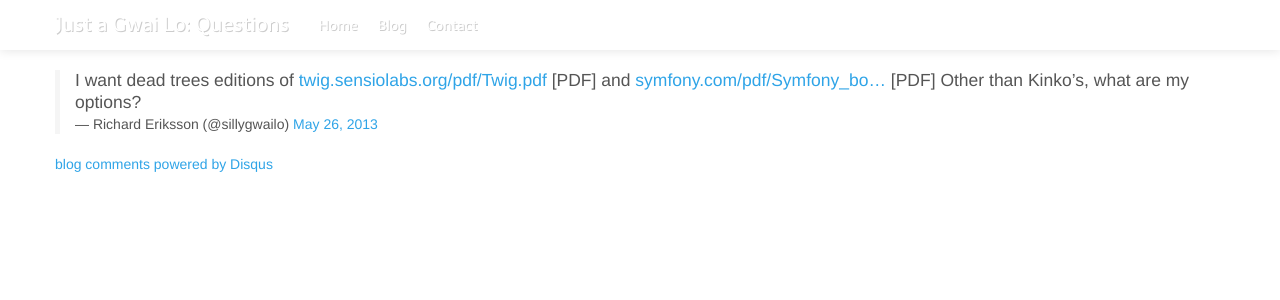
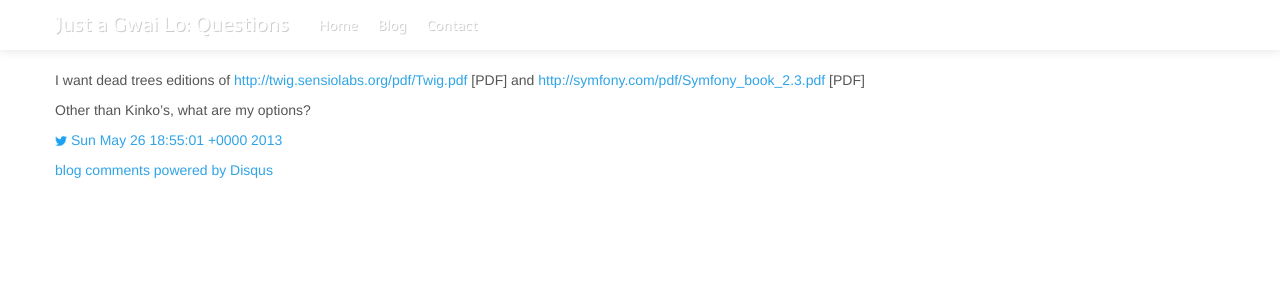
Before and after one commit to sillygwailo/questions.justagwailo.com, a Jekyll site: the page built from _posts/2013-05-26-print-dead-trees-pdfs-not-kinkos.md, in a window 1280 px wide. Shown: the top 300 px of the page. Built offline with Jekyll 4.4.1, drawn with Linux system fonts in a browser that asks for light colours; nearby versions of some CDN libraries; comment, search, counter and statistics services are not loaded.

Commit message:
Convert 5 more questions to straight Markdown.

```diff
--- a/_posts/2013-05-26-print-dead-trees-pdfs-not-kinkos.md
+++ b/_posts/2013-05-26-print-dead-trees-pdfs-not-kinkos.md
@@ -4,4 +4,8 @@ permalink: "338730007532810241"
 layout: post
 ---
 
-<blockquote class="twitter-tweet"><p>I want dead trees editions of <a href="http://t.co/ip9vnpUewr" title="http://twig.sensiolabs.org/pdf/Twig.pdf">twig.sensiolabs.org/pdf/Twig.pdf</a> [PDF] and <a href="http://t.co/uEMYsWuQGW" title="http://symfony.com/pdf/Symfony_book_2.3.pdf">symfony.com/pdf/Symfony_bo…</a> [PDF] Other than Kinko’s, what are my options?</p>&mdash; Richard Eriksson (@sillygwailo) <a href="https://twitter.com/sillygwailo/status/338730007532810241">May 26, 2013</a></blockquote><script async src="//platform.twitter.com/widgets.js" charset="utf-8"></script>
+I want dead trees editions of <http://twig.sensiolabs.org/pdf/Twig.pdf> [PDF] and <http://symfony.com/pdf/Symfony_book_2.3.pdf> [PDF]
+
+Other than Kinko’s, what are my options?
+
+<img src="images/twitter.png" width="12" /> [Sun May 26 18:55:01 +0000 2013](https://twitter.com/sillygwailo/status/338730007532810241)
```
Also changed, not shown: _posts/2012-05-28-cant-predict-ball.md (+3 -2 lines), _posts/2012-06-29-safari-6-copy-google-search.md (+2 -3 lines), _posts/2012-08-10-christine-sinclair-way.md (+3 -2 lines), _posts/2012-08-17-select-file-command-line.md (+3 -2 lines).
